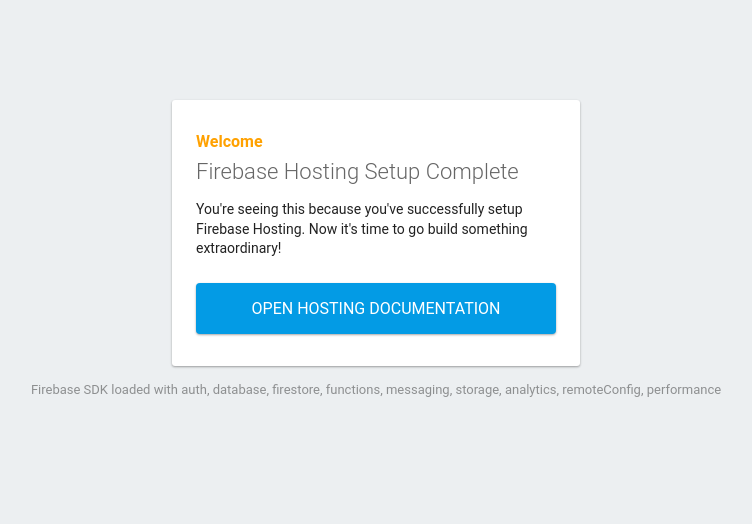
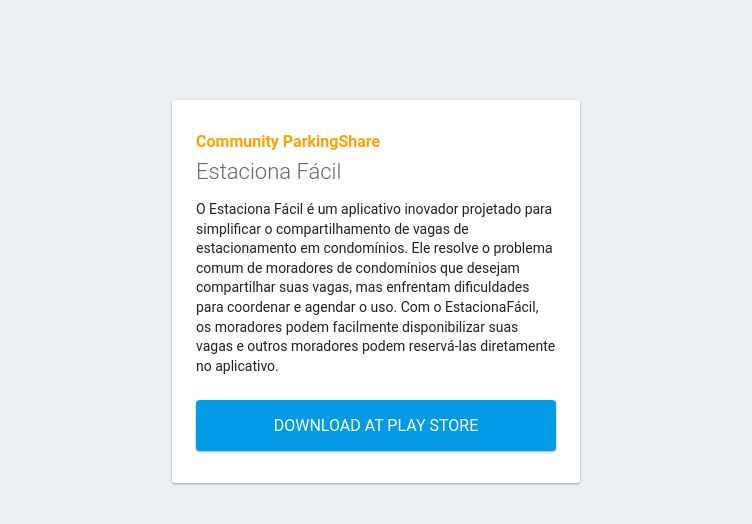
Before and after one commit to victorwads/ParkingShareAndroid, a plain HTML site: page public/index.html in a window 1280 px wide. Shown: the whole page, without its empty margins (264-1016 px from the left). Drawn offline with Linux system fonts and the light colour scheme; some packages are replaced by stand-ins of ours.

Commit message:
add estaciona domain

```diff
--- a/app/src/main/AndroidManifest.xml
+++ b/app/src/main/AndroidManifest.xml
@@ -29,6 +29,7 @@
                 <category android:name="android.intent.category.BROWSABLE" />
 
                 <data android:host="community-parking-share.web.app"/>
+                <data android:host="estaciona.web.app"/>
                 <data android:pathPrefix="/"/>
                 <data android:scheme="https" />
             </intent-filter>
--- a/public/index.html
+++ b/public/index.html
@@ -3,25 +3,7 @@
   <head>
     <meta charset="utf-8">
     <meta name="viewport" content="width=device-width, initial-scale=1">
-    <title>Welcome to Firebase Hosting</title>
-
-    <!-- update the version number as needed -->
-    <script defer src="/__/firebase/10.3.1/firebase-app-compat.js"></script>
-    <!-- include only the Firebase features as you need -->
-    <script defer src="/__/firebase/10.3.1/firebase-auth-compat.js"></script>
-    <script defer src="/__/firebase/10.3.1/firebase-database-compat.js"></script>
-    <script defer src="/__/firebase/10.3.1/firebase-firestore-compat.js"></script>
-    <script defer src="/__/firebase/10.3.1/firebase-functions-compat.js"></script>
-    <script defer src="/__/firebase/10.3.1/firebase-messaging-compat.js"></script>
-    <script defer src="/__/firebase/10.3.1/firebase-storage-compat.js"></script>
-    <script defer src="/__/firebase/10.3.1/firebase-analytics-compat.js"></script>
-    <script defer src="/__/firebase/10.3.1/firebase-remote-config-compat.js"></script>
-    <script defer src="/__/firebase/10.3.1/firebase-performance-compat.js"></script>
-    <!--
-      initialize the SDK after all desired features are loaded, set useEmulator to false
-      to avoid connecting the SDK to running emulators.
-    -->
-    <script defer src="/__/firebase/init.js?useEmulator=true"></script>
+    <title>Estaciona - Community Parking Share</title>
 
     <style media="screen">
       body { background: #ECEFF1; color: rgba(0,0,0,0.87); font-family: Roboto, Helvetica, Arial, sans-serif; margin: 0; padding: 0; }
@@ -40,50 +22,10 @@
   </head>
   <body>
     <div id="message">
-      <h2>Welcome</h2>
-      <h1>Firebase Hosting Setup Complete</h1>
-      <p>You're seeing this because you've successfully setup Firebase Hosting. Now it's time to go build something extraordinary!</p>
-      <a target="_blank" href="https://firebase.google.com/docs/hosting/">Open Hosting Documentation</a>
+      <h2>Community ParkingShare</h2>
+      <h1>Estaciona Fácil</h1>
+      <p>O Estaciona Fácil é um aplicativo inovador projetado para simplificar o compartilhamento de vagas de estacionamento em condomínios. Ele resolve o problema comum de moradores de condomínios que desejam compartilhar suas vagas, mas enfrentam dificuldades para coordenar e agendar o uso. Com o EstacionaFácil, os moradores podem facilmente disponibilizar suas vagas e outros moradores podem reservá-las diretamente no aplicativo.</p>
+      <a target="_blank" href="https://play.google.com/store/apps/details?id=br.com.victorwads.parkingshare">Download at Play Store</a>
     </div>
-    <p id="load">Firebase SDK Loading&hellip;</p>
-
-    <script>
-      document.addEventListener('DOMContentLoaded', function() {
-        const loadEl = document.querySelector('#load');
-        // // 🔥🔥🔥🔥🔥🔥🔥🔥🔥🔥🔥🔥🔥🔥🔥🔥🔥🔥🔥🔥🔥🔥🔥🔥🔥🔥🔥🔥🔥🔥🔥
-        // // The Firebase SDK is initialized and available here!
-        //
-        // firebase.auth().onAuthStateChanged(user => { });
-        // firebase.database().ref('/path/to/ref').on('value', snapshot => { });
-        // firebase.firestore().doc('/foo/bar').get().then(() => { });
-        // firebase.functions().httpsCallable('yourFunction')().then(() => { });
-        // firebase.messaging().requestPermission().then(() => { });
-        // firebase.storage().ref('/path/to/ref').getDownloadURL().then(() => { });
-        // firebase.analytics(); // call to activate
-        // firebase.analytics().logEvent('tutorial_completed');
-        // firebase.performance(); // call to activate
-        //
-        // // 🔥🔥🔥🔥🔥🔥🔥🔥🔥🔥🔥🔥🔥🔥🔥🔥🔥🔥🔥🔥🔥🔥🔥🔥🔥🔥🔥🔥🔥🔥🔥
-
-        try {
-          let app = firebase.app();
-          let features = [
-            'auth',
-            'database',
-            'firestore',
-            'functions',
-            'messaging',
-            'storage',
-            'analytics',
-            'remoteConfig',
-            'performance',
-          ].filter(feature => typeof app[feature] === 'function');
-          loadEl.textContent = `Firebase SDK loaded with ${features.join(', ')}`;
-        } catch (e) {
-          console.error(e);
-          loadEl.textContent = 'Error loading the Firebase SDK, check the console.';
-        }
-      });
-    </script>
   </body>
 </html>
```
Also changed, not shown: firebase.json.
